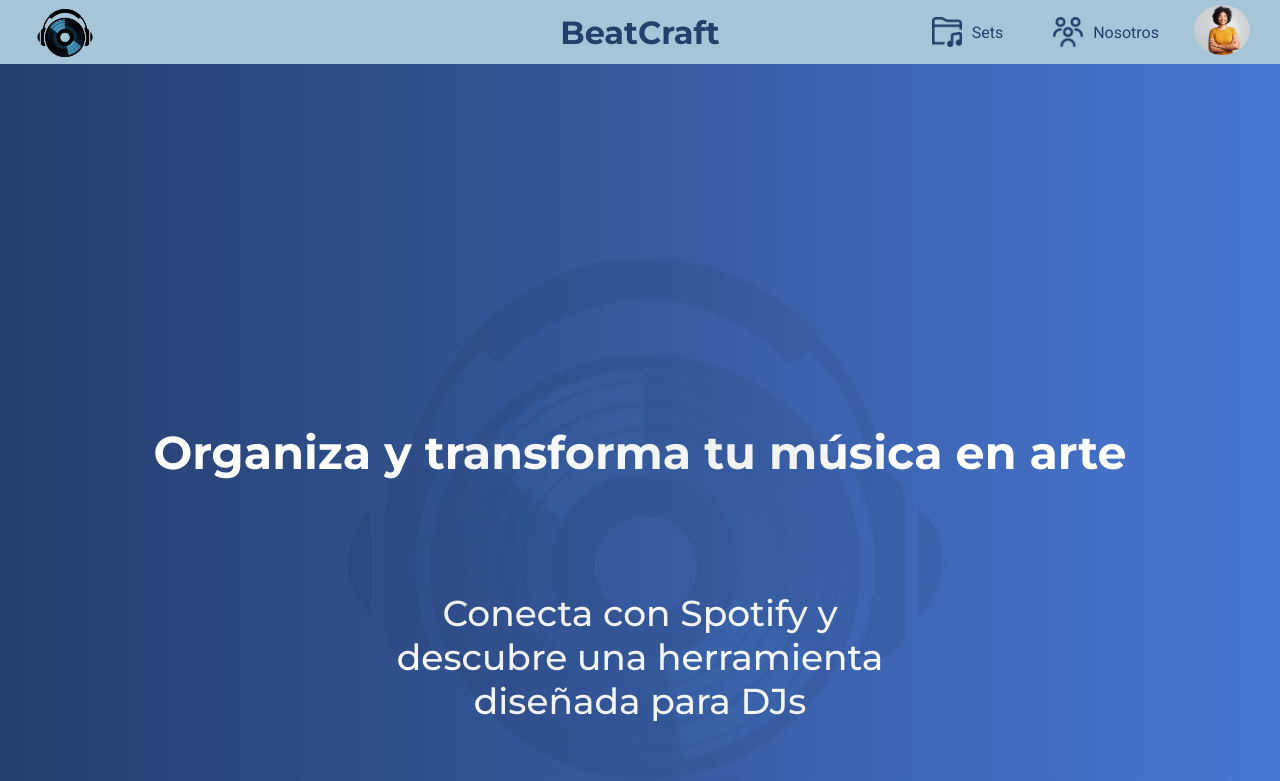
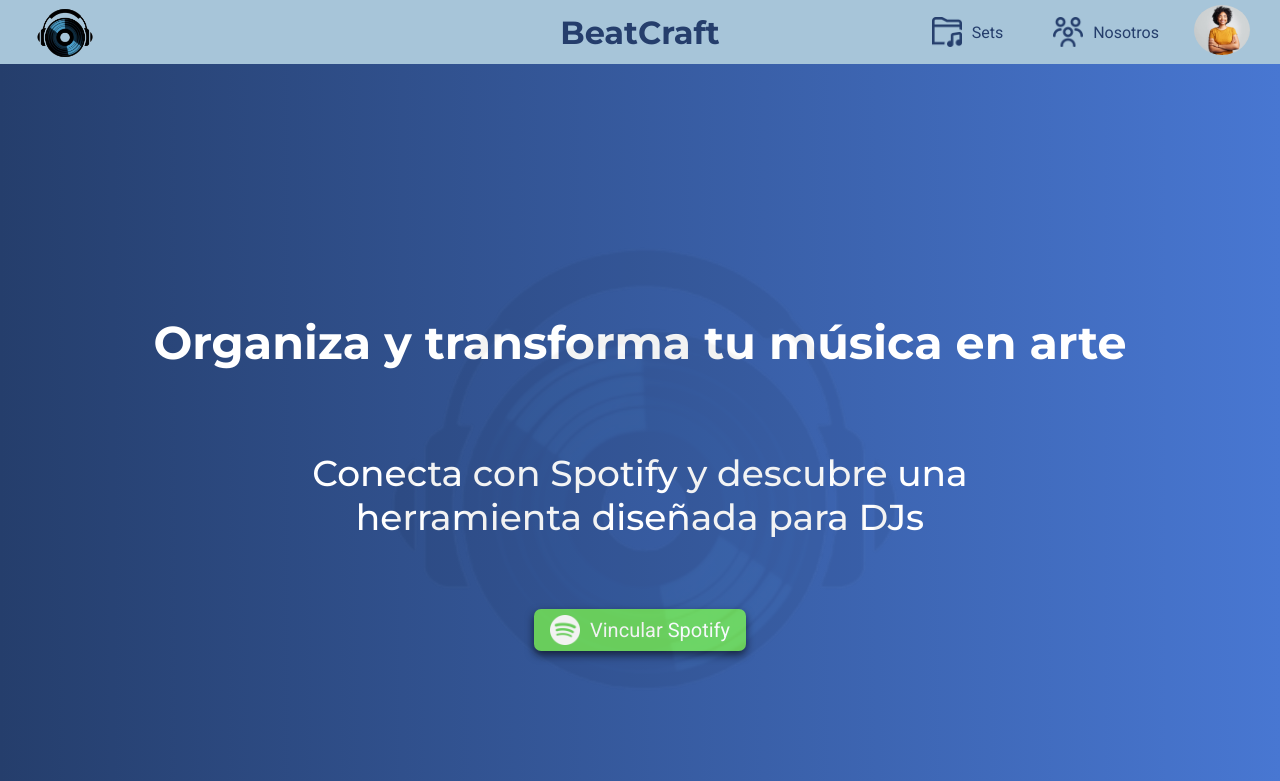
Before and after one commit to cascodenotch/beatfront, an Angular app: page / in a window 1280 px wide. Shown: the top 781 px of the page. Built offline with nearby package versions, Linux system fonts and the light colour scheme.

Commit message:
ajuste maquetacion landing

```diff
--- a/src/app/pages/landing/landing.component.css
+++ b/src/app/pages/landing/landing.component.css
@@ -6,8 +6,9 @@
     display: flex;
     flex-direction: column;
     justify-content: flex-start;
+    align-items: center;
     padding: 150px;
-    gap: 50px;
+    gap: 150px;
     margin: 0;
     min-height: auto;
     position: relative;
@@ -17,12 +18,12 @@
 main::before {
     content: '';
     position: absolute;
-    top: -25%;
+    top: -230px;
     left: 0;
     width: 100%;
     height: 100%;
     background: url(../../../assets/Img/logo_1.png) center/cover no-repeat;
-    background-size: 50%;
+    background-size: 42%;
     opacity: 0.05;
     pointer-events: none; /* Permite que no interfiera con el hover*/
 }
@@ -34,9 +35,7 @@
     flex-direction: column;
     justify-content: center;
     align-items: center;
-    height: 800px;
-    gap: 60px;
-    margin-top: 10px;
+    gap: 80px;
     font-family: 'Montserrat', sans-serif
 }
 
@@ -44,12 +43,12 @@
 #titulo-bienvenida {
     font-family: 'Montserrat', sans-serif !important;
     font-size: 46px;
-    margin-bottom: 50px;
+    margin-top: 100px;
 }
 
 /* Subtítulo de bienvenida */
 #subtitulo-bienvenida {
-    width: 50%;
+    width: 70%;
     text-align: center;
     font-family: 'Montserrat', sans-serif !important;
     font-size: 36px;
@@ -95,6 +94,7 @@
     align-items: center;
     height: 350px;
     gap: 50px;
+    margin-top: 30px;
 }
 
 /* Estilo para las flechas */
@@ -145,6 +145,7 @@
     font-size: 20px;
     cursor: pointer;
     box-shadow: 0 4px 8px rgba(0, 0, 0, 0.6);
+    margin-top: -10px;
 }
 
 /* Estilo del icono dentro del botón de vinculación de Spotify */
--- a/src/app/pages/landing/landing.component.html
+++ b/src/app/pages/landing/landing.component.html
@@ -9,7 +9,7 @@
         </button>
     </div>
 
-    <div class="seccion-propuestas">
+    <!-- <div class="seccion-propuestas">
         <div class="item-propuestas">
             <p class="bold">Gestión musical:</p>
             <p>Importa tus canciones desde Spotify.</p>
@@ -22,7 +22,7 @@
             <p class="bold">Crea sets personalizados:</p>
             <p>Organiza y encuentra las canciones perfectas para tus eventos.</p>
         </div>
-    </div>
+    </div> -->
 
     <div class="seccion-pasos">
         <div class="item-pasos">
```
